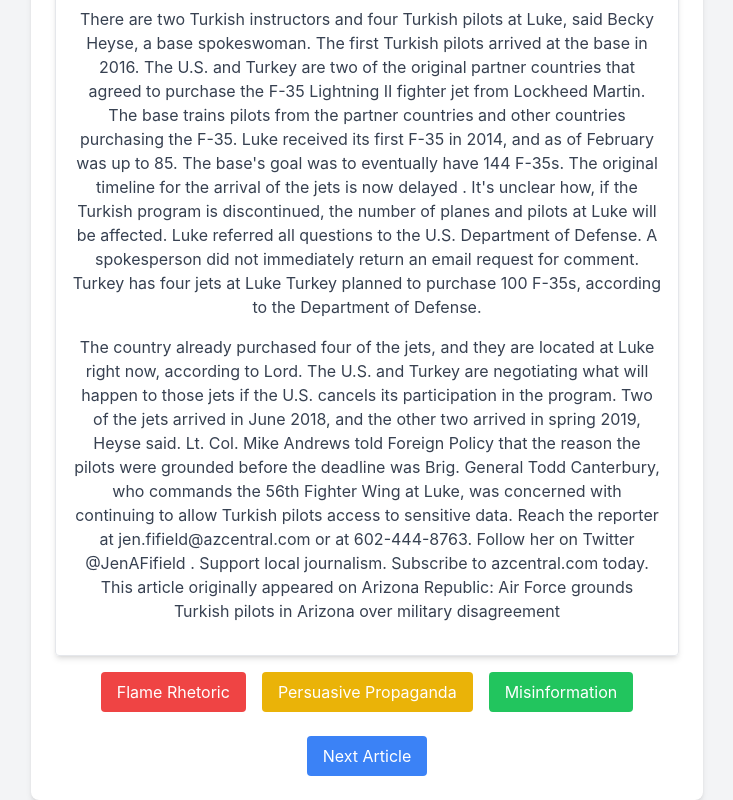
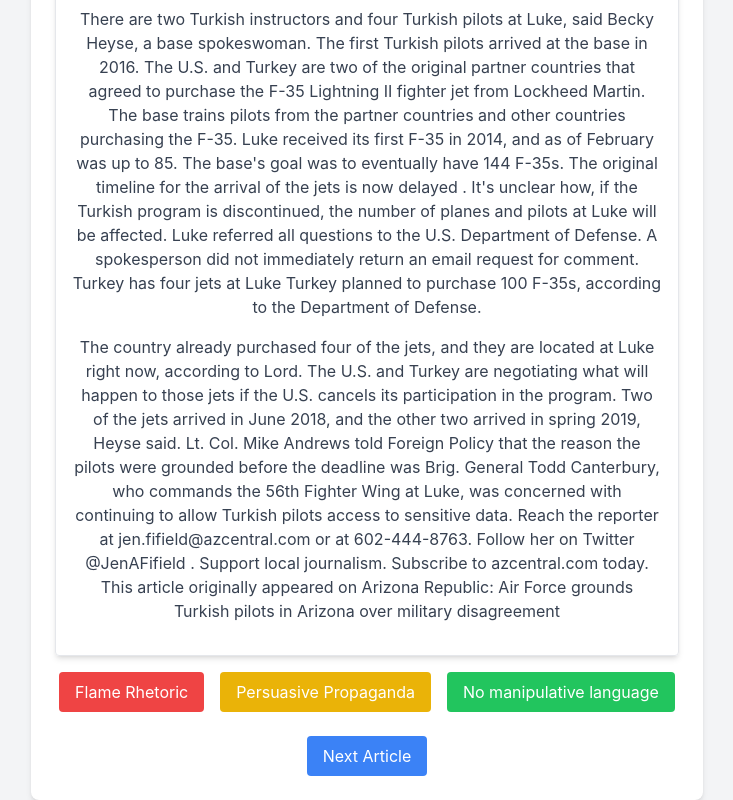
Before and after one commit to kathigg/mturkstudy-1, a React (Create React App) app: page / in a window 1280 px wide. Shown: the part 858-1658 px from the top of the page, without its empty margins (273-1006 px from the left). Built offline with nearby package versions, Linux system fonts and the light colour scheme.

Commit message:
fixed button naming issue

```diff
--- a/src/pages/NewsAnnotationTool.js
+++ b/src/pages/NewsAnnotationTool.js
@@ -499,7 +499,7 @@
                         Persuasive Propaganda
                     </Button>
                     <Button onClick={() => handleCategoryButtonClick("No manipulative language")} className="bg-green-500">
-                        Misinformation
+                        No manipulative language
                     </Button>
                 </div>
 
```
